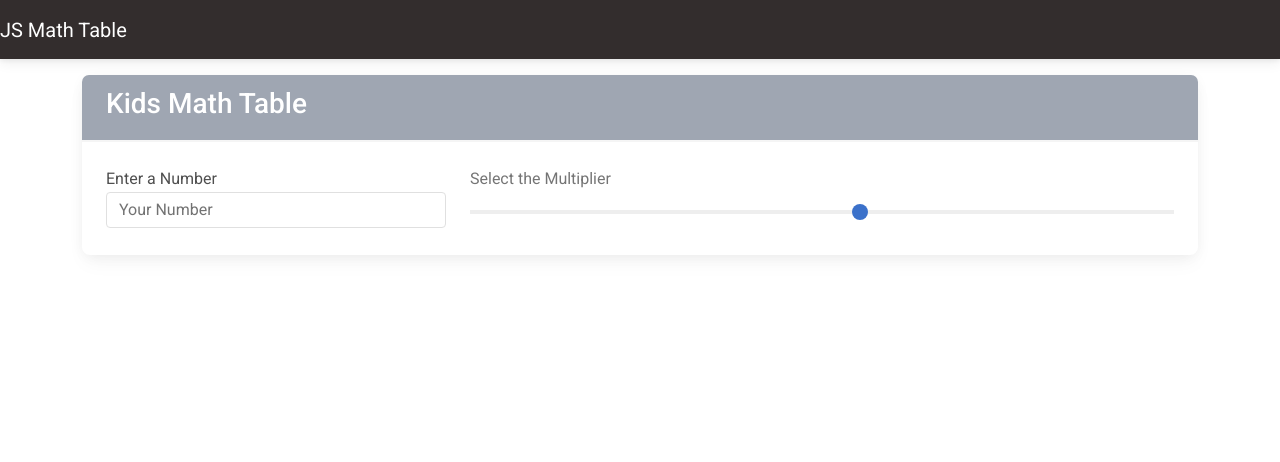
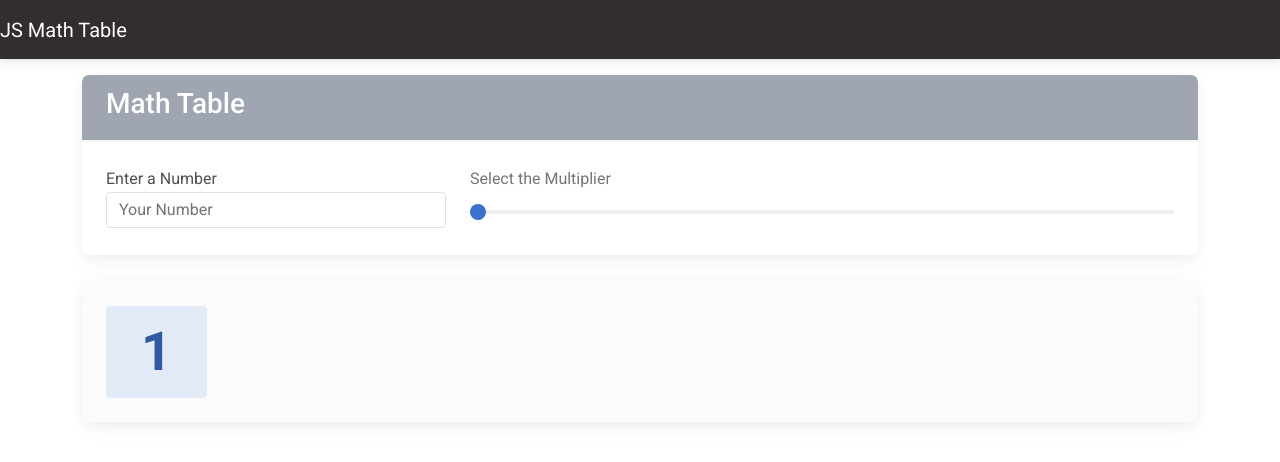
Before and after one commit to srirajkumark/JavaScript, a plain HTML site: page 23_JS_DOM_Math_Table/index.html in a window 1280 px wide. Drawn offline with Linux system fonts and the light colour scheme.

Commit message:
HTML & CSS Update

```diff
--- a/23_JS_DOM_Math_Table/dom.css
+++ b/23_JS_DOM_Math_Table/dom.css
@@ -14,3 +14,7 @@ button{
     font-size: 20px;
     padding: 14px 25px;
 } */
+
+/* .badge-primary{
+    background: linear-gradient(45deg, black, purple);
+} */
--- a/23_JS_DOM_Math_Table/index.html
+++ b/23_JS_DOM_Math_Table/index.html
@@ -24,7 +24,7 @@
             <div class="col">
                 <div class="card">
                     <div class="card-header bg-secondary text-white">
-                        <h3>Kids Math Table</h3>
+                        <h3>Math Table</h3>
                     </div>
                     <div class="card-body">
                         <form>
@@ -38,11 +38,30 @@
                                 <div class="col-md-8">
                                     <div class="form-group">
                                         <label for="multiplier" class="form-label">Select the Multiplier</label>
-                                        <input type="range" class="form-range" min="1" max="10" step="1" id="multiplier">
+                                        <input type="range" class="form-range" min="1" max="10" value="1" step="1" id="multiplier">
                                     </div>
                                 </div>
                             </div>
                         </form>
+                    </div>
+                </div>
+            </div>
+        </div>
+    </div>
+
+    <!-- Result Section -->
+    <div class="container mt-4">
+        <div class="row">
+            <div class="col">
+                <div class="card">
+                    <div class="card-body bg-light">
+                        <div class="row">
+                            <div class="col-md-2">
+                                <div class="display-2">
+                                    <span class="badge badge-primary">1</span>
+                                </div>
+                            </div>
+                        </div>
                     </div>
                 </div>
             </div>
```
